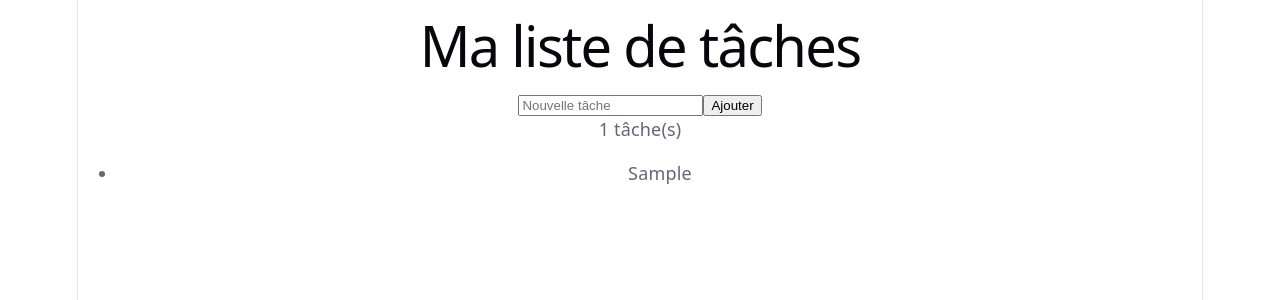
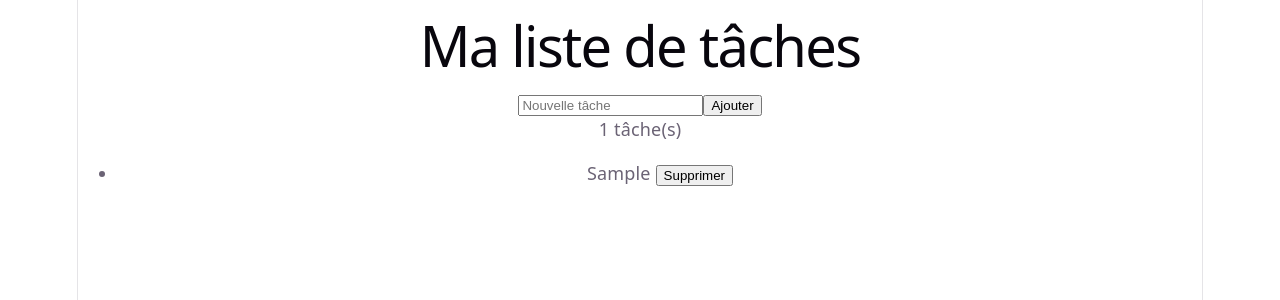
Before and after one commit to bruno2-stack/apprendre-react, a React (Vite) app: page / in a window 1280 px wide. Both pictures are taken after typing "Sample" into the empty fields and a click on the button "Ajouter". Shown: the top 300 px of the page. Built offline with nearby package versions, Linux system fonts and the light colour scheme.

Commit message:
Suppression d'une tâche avec filter

```diff
--- a/src/App.jsx
+++ b/src/App.jsx
@@ -9,6 +9,11 @@ function App() {
     const nouvelle = { id: Date.now(), titre: texte };
     setTaches([...taches, nouvelle]);
     setTexte("");
+  }
+
+  function supprimerTache(id) {
+    const restantes = taches.filter((tache) => tache.id !== id);
+    setTaches(restantes);
   }
 
   return (
@@ -28,10 +33,14 @@ function App() {
       <button onClick={ajouterTache}>Ajouter</button>
 
       <p>{taches.length} tâche(s)</p>
+      {taches.length === 0 && <p>Aucune tâche pour le moment, ajoute-en une !</p>}
 
       <ul>
-        {taches.map((t) => (
-          <li key={t.id}>{t.titre}</li>
+        {taches.map((tache) => (
+          <li key={tache.id}>
+            {tache.titre}{" "}
+            <button onClick={() => supprimerTache(tache.id)}>Supprimer</button>
+          </li>
         ))}
       </ul>
     </div>
```
